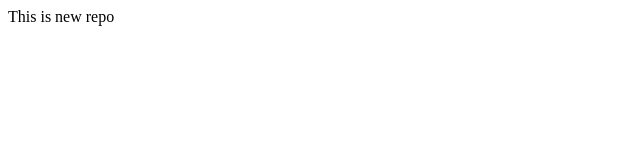
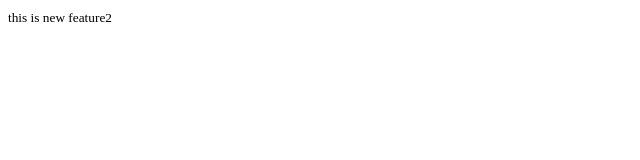
Before and after one commit to DevAkashUprety/newrepo, a plain HTML site: page index.html in a window 1280 px wide. Shown: the full height of the page, 0-640 px from the left. Drawn offline with Linux system fonts and the light colour scheme.

Commit message:
we add new feature2

```diff
--- a/index.html
+++ b/index.html
@@ -6,6 +6,6 @@
     <title>Document</title>
 </head>
 <body>
-    This is new repo
+    <small>this is new feature2</small>
 </body>
 </html>
```
